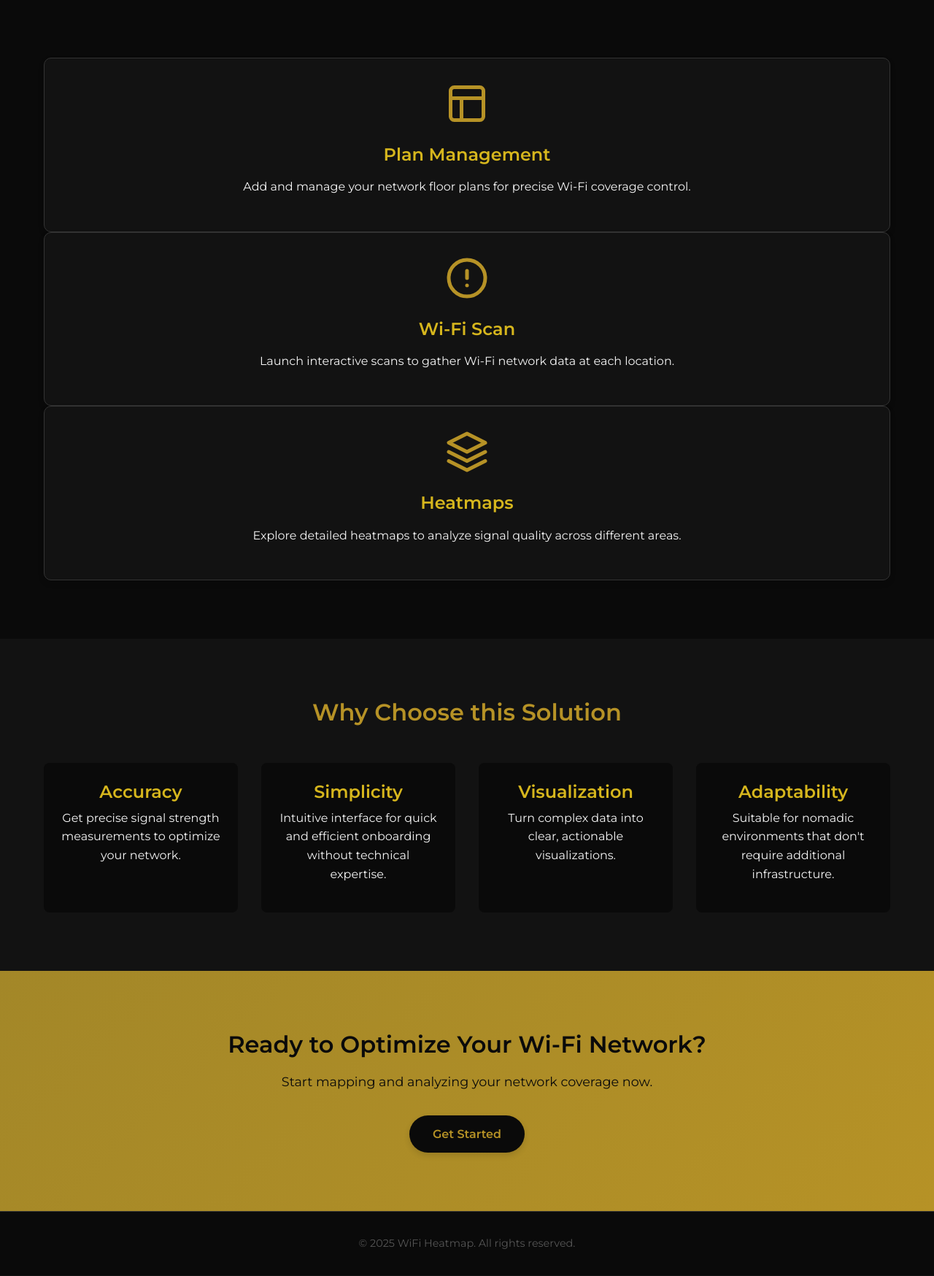
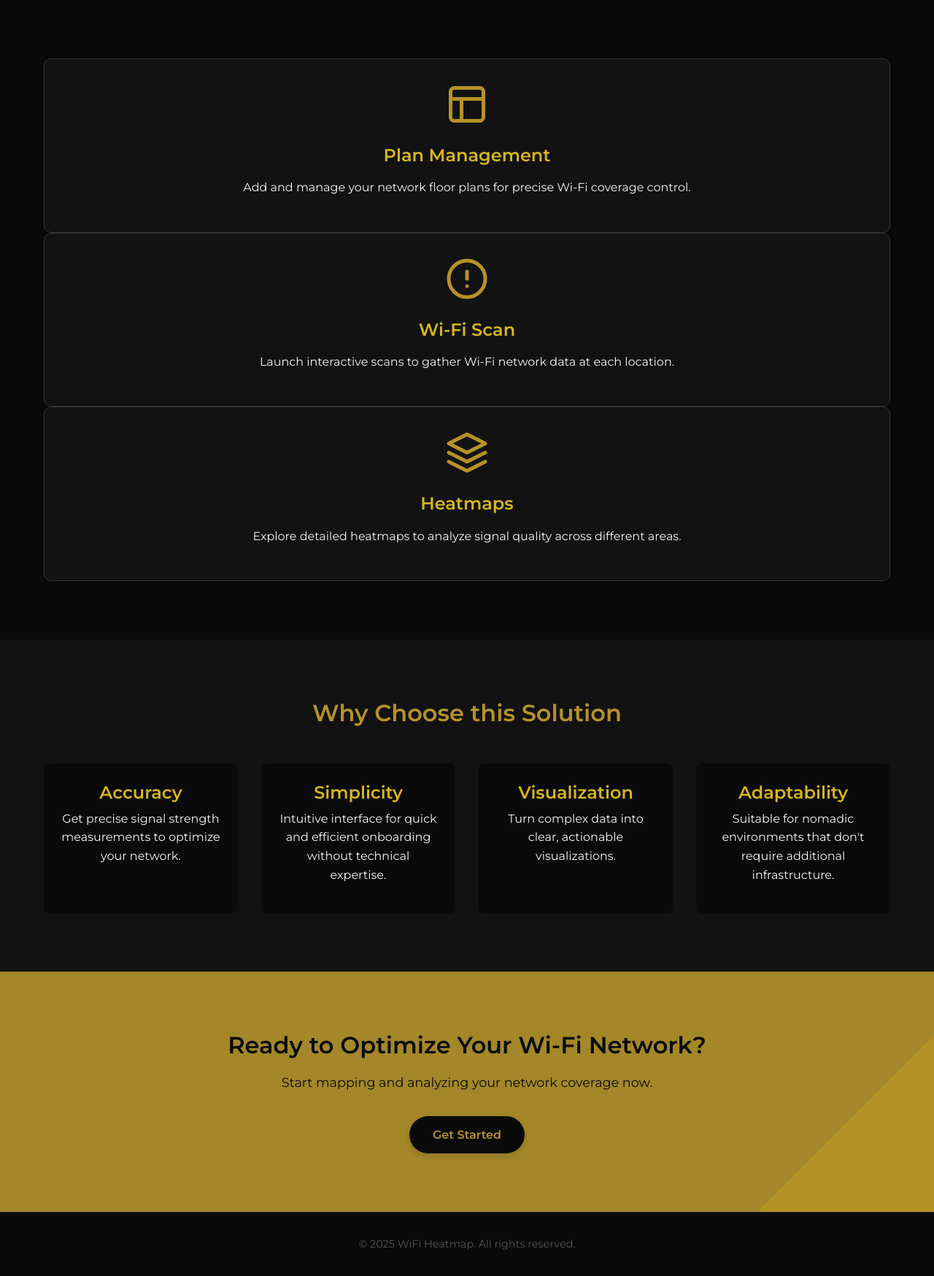
Before and after one commit to Mowsoon/heatmaps_Windows, a FastAPI app: page / in a window 1280 px wide. Shown: the part 639-2387 px from the top of the page at 73% size. Before the commit the page ends 2350 px from the top, so only its background shows below. Run offline with FastAPI, Linux system fonts and the light colour scheme.

Commit message:
`style(css): adjust CTA background gradient and add border to hero section`
Signed-off-by: Mowsoon <alban.munari@gmail.com>

```diff
--- a/static/home.css
+++ b/static/home.css
@@ -89,6 +89,7 @@ header {
     background-position: center;
     padding: 6rem 0;
     text-align: center;
+    border-bottom: 1px solid var(--color-gold-dark);
 }
 
 .hero-content {
@@ -218,7 +219,7 @@ header {
 
 /* CTA Section */
 .cta {
-    background: linear-gradient(135deg, var(--color-gold-dark) 0%, var(--color-gold) 100%);
+    background: linear-gradient(135deg, var(--color-gold-dark) 85%, var(--color-gold) 20%);
     color: var(--color-black);
     padding: 5rem 0;
     text-align: center;
```
